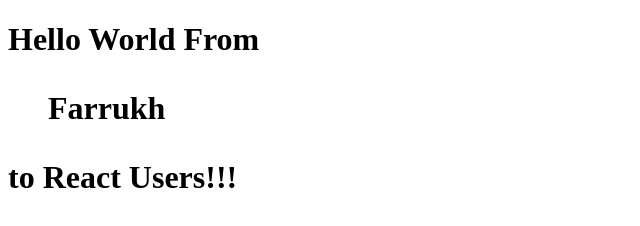
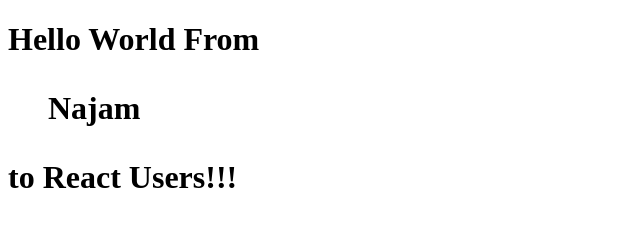
Before and after one commit to Farrukh-Ahmed99/ReactBootCamp, a plain HTML site: page index.html in a window 1280 px wide. Shown: the whole page, without its empty margins (0-640 px from the left). Drawn offline with Linux system fonts and the light colour scheme.

Commit message:
Updated text in index.html

```diff
--- a/index.html
+++ b/index.html
@@ -7,7 +7,7 @@
 </head>
 <body>
     <h1>
-        Hello World From <blockquote>Farrukh</blockquote> to <bold>React Users!!!</bold>
+        Hello World From <blockquote>Najam</blockquote> to <bold>React Users!!!</bold>
     </h1>
 </body>
 </html>
```
